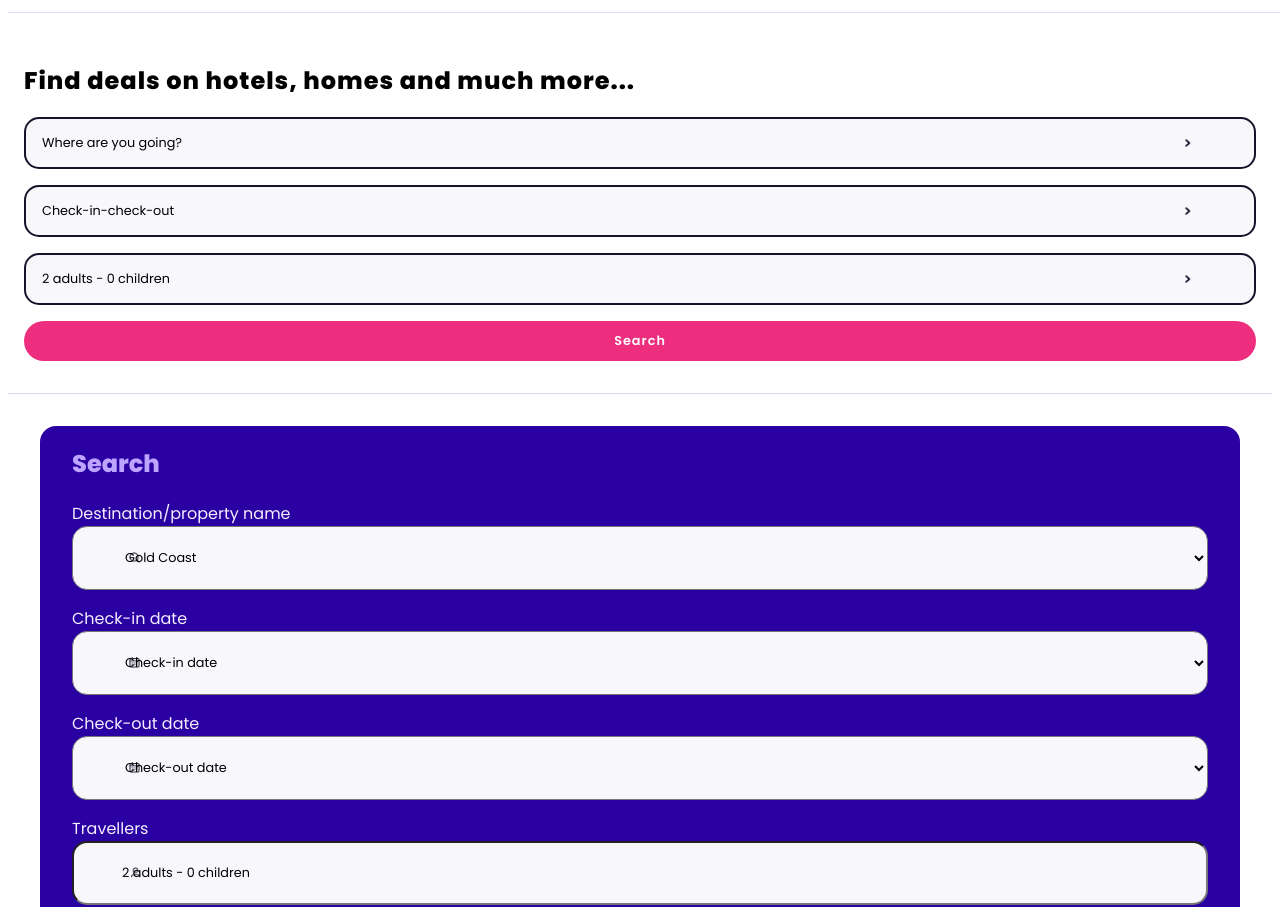
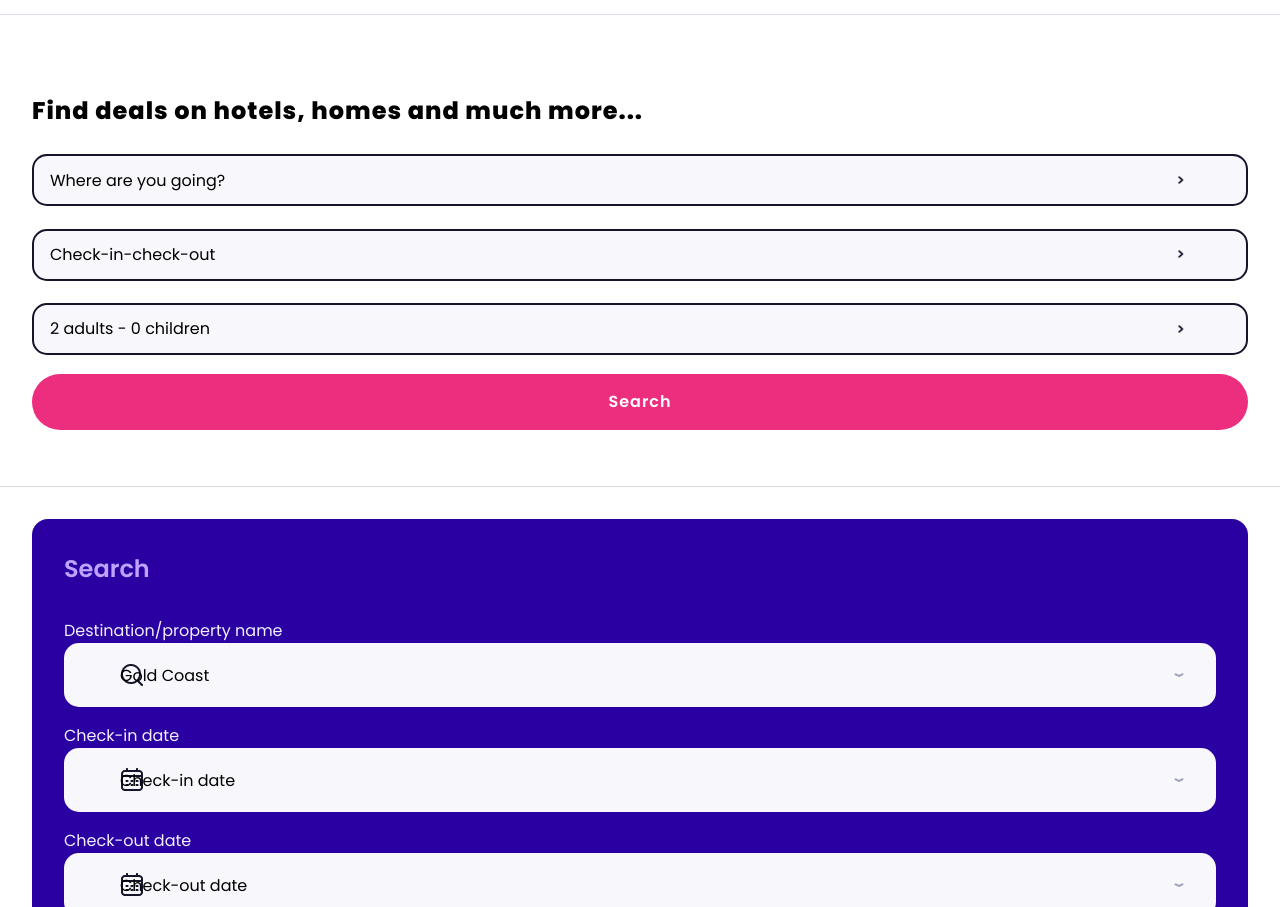
Before and after one commit to Jmonmany/202210-W3-javi-monmany, a website: page index.html in a window 1280 px wide. Shown: the part 97-1004 px from the top of the page. Drawn offline with Linux system fonts and the light colour scheme.

Commit message:
Fixed redimension

```diff
--- a/index.html
+++ b/index.html
@@ -37,19 +37,19 @@
     </section>
     <section>
        <div class="search">
-            <h2 class="search_title">Search</h2>
+            <h2 class="search__title">Search</h2>
             <p class="search__subtitle">Destination/property name</p>
-            <select class="search__magnifier">
-                <option value="Gold Coast">Gold Coast</option>
-            </select>
+            <button class="search__magnifier">Gold Coast
+                <img src="/Img/Forward-arrow.png" alt="Down arrow">
+            </button>
             <p class="search__subtitle">Check-in date</p>
-            <select class="search__checkin">
-                <option value="Check-in date">Check-in date</option>
-            </select>
+            <button class="search__checkin">Check-in date
+                <img src="/Img/Forward-arrow.png" alt="Down arrow">
+            </button>
             <p class="search__subtitle">Check-out date</p>
-            <select class="search__checkout">
-                <option value="Check-out date">Check-out date</option>
-            </select>
+            <button class="search__checkout">Check-out date
+                <img src="/Img/Forward-arrow.png" alt="Down arrow">
+            </button>
             <p class="search__subtitle">Travellers</p>
             <input class="search__travellers" type="text" value="2 adults - 0 children">
             <button class="search-top__button" type="submit">Search</button>
--- a/scss/mixins.scss
+++ b/scss/mixins.scss
@@ -2,14 +2,17 @@
 @mixin theme($icon: url(/Img/Calandar.png)) {
     background: $icon;
     background-repeat: no-repeat;
-    background-size: 0.7rem;
+    background-size: 1.5rem;
     background-position: 5% 50%;
-    font-size: 0.8rem;
-    height: 1.8rem;
+    font-size: 1rem;
     border-radius: 15px;
-    padding: 1rem 3rem;
-    padding-inline-end: 1rem;
     margin-bottom: 1rem;
     background-color: variables.$color-graybackground-input;
     height: 4rem;
+    display: flex;
+    align-items: center;
+    padding-inline-end: 2rem;
+    padding-inline-start: 3.5rem;
+    justify-content: space-between;
+    border: 0;
 }
--- a/scss/styles.scss
+++ b/scss/styles.scss
@@ -2,6 +2,8 @@
 @use 'mixins';
 
 * {
+    margin: 0;
+    padding: 0;
     box-sizing: border-box;
     font-family: variables.$font-stack;
 }
@@ -9,6 +11,8 @@ body {
 }
 
 .nav {
+    height: 7rem;
+    margin: 0;
     display: flex;
     flex-direction: row;
     padding-inline-start: 3rem;
@@ -22,12 +26,13 @@ body {
         font-size: 2rem;
     }
     &__menu {
+        margin-inline-end: 2rem;
         display: flex;
         flex-direction: column;
         align-items: center;
         a {
             margin: 0.1rem;
-            width: 2rem;
+            width: 1.9rem;
             height: 0.3rem;
             border-radius: 1rem;
             background-color: variables.$color-blue;
@@ -38,12 +43,12 @@ body {
 .search-top {
     display: flex;
     flex-direction: column;
-    margin-top: 2rem;
-    padding: 0 1rem;
-    min-width: 350px;
+    margin-block-start: 5rem;
+    padding-inline: 2rem;
     border-bottom: solid 1px variables.$color-grayscale;
     padding-block-end: 2rem;
     &__container {
+        margin-block: 1rem;
         display: flex;
         flex-direction: column;
     }
@@ -56,12 +61,12 @@ body {
     }
 
     &__input {
-        font-size: 0.8rem;
+        font-size: 1rem;
         height: 1.8rem;
         border: 2px solid #14142b;
         border-radius: 15px;
         padding: 1.5rem 1rem;
-        margin-bottom: 1rem;
+        margin-block: 0.7rem;
     }
     &__input--arrow {
         background: url(../Img/Forward-right-arrow.png) no-repeat right;
@@ -72,15 +77,16 @@ body {
     }
 
     &__button {
+        margin-block: 0.5rem;
         width: 100%;
-
+        height: 3.5rem;
         font-family: variables.$font-stack;
         background: variables.$color-pink;
         border-radius: 3rem;
         border: none;
         color: variables.$color-white;
         font-weight: 600;
-        font-size: 0.8rem;
+        font-size: 1rem;
         line-height: 1.5rem;
         letter-spacing: 1px;
         padding: 0.5rem 1rem;
@@ -101,10 +107,11 @@ body {
     padding-inline-start: 2rem;
     padding-bottom: 2rem;
     &__title {
+        font-weight: 600;
+        margin-block: 2rem;
     }
     &__subtitle {
         color: variables.$color-section-letter;
-        margin: 0;
     }
     &__magnifier {
         @include mixins.theme($icon: url(/Img/Search.png));
@@ -118,105 +125,88 @@ body {
     &__travellers {
         @include mixins.theme($icon: url(/Img/Profile.png));
     }
-    button {
-        height: 4rem;
-    }
 }
 
-
-
-.properties{
-     padding: 0 1rem;
-
+.properties {
+    padding: 0 1rem;
     min-width: 500px;
-    &__title{
+    &__title {
         font-size: 1.5rem;
         font-weight: 700;
         margin: 1rem 0;
     }
 }
 
-
-.house-item{
-    h4,h5{
-        margin:0;
+.house-item {
+    h4,
+    h5 {
+        margin: 0;
     }
-    p{
-        margin:0;
+    p {
+        margin: 0;
     }
 
-    &__image-container{
-
+    &__image-container {
         display: flex;
         overflow: hidden;
     }
 
-    &__image{
+    &__image {
         background-color: green;
         width: 272px;
         height: auto;
         border-radius: 20px;
         margin: 1rem;
     }
-    &__text-container{
-
+    &__text-container {
         display: flex;
         flex-direction: column;
     }
-    &__star-container{
+    &__star-container {
         display: flex;
         flex-direction: row;
         align-items: center;
         margin: 0.4rem 0;
     }
 
-    &__star{
-       margin-right: 0.2rem;
+    &__star {
+        margin-right: 0.2rem;
         width: 1.2rem;
         height: 1.2rem;
         border-radius: 50%;
-
     }
 
-    &__title{
+    &__title {
         font-size: 1.2rem;
         font-weight: 600;
         color: variables.$color-blue;
         margin: 0.5rem 0;
     }
-    &__title--small{
+    &__title--small {
         font-size: 1rem;
-
-
     }
-    &__title--img::before{
+    &__title--img::before {
         content: url(../Img/Location.png);
         margin-right: 0.5rem;
-
     }
 
-    &__text{
+    &__text {
         font-size: 0.8rem;
         font-weight: 400;
         color: variables.$color-gray-light;
-
     }
-    &__button{
+    &__button {
         font-family: variables.$font-stack;
         background-color: variables.$color-white;
-        color:variables.$color-blue;
-        font-size:0.7rem;
+        color: variables.$color-blue;
+        font-size: 0.7rem;
         font-weight: 600;
         margin: 0.5rem 0;
         border: none;
         border-radius: 3rem;
-        border:solid 1px variables.$color-blue;
+        border: solid 1px variables.$color-blue;
         padding: 0.3rem 1rem;
     }
-
-
-
-
 }
 
 .footer {
```
Also changed, not shown: css/styles.css, 1 other file.
